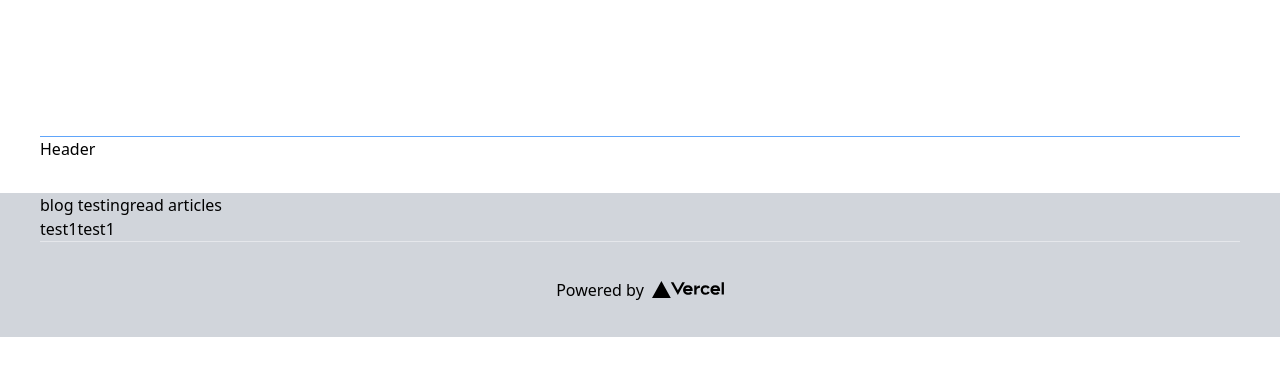
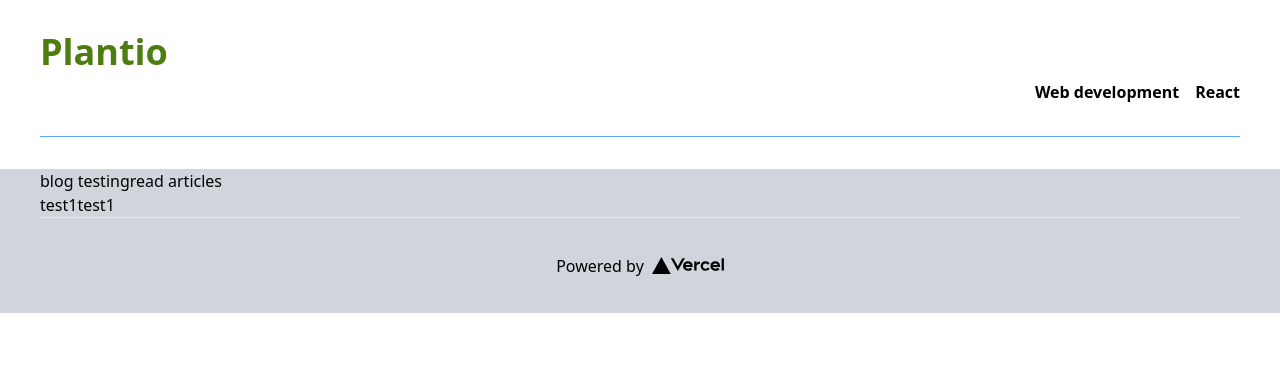
Before and after one commit to rikiDalvarez/test-blog, a Next.js app in the folder app/: page / in a window 1280 px wide. Shown: the top 376 px of the page. Built offline with nearby package versions, Linux system fonts and the light colour scheme.

Commit message:
fix style text color

```diff
--- a/app/components/Header.tsx
+++ b/app/components/Header.tsx
@@ -6,25 +6,25 @@ const categories = [{ name: "React", slug: "React" }, { name: "Web development",
 
 function Header() {
 	return (
-		<div className="continer mx-auto px-10 mb-8">
+		<div className="continer mx-auto px-10 mb-8 text-lime-700">
 			<div className=" border-b w-full inline-block border-blue-400 py-8">
 				<div className="md:floar-left block">
 					<Link href="/">
-						<span className="cursor-pointer font-bold text-4xl text-white">
-							GRAPHCMS
-						</span>
+						<h1 className="cursor-pointer font-bold text-4xl text-Black">
+							Plantio
+						</h1>
 					</Link>
 				</div>
 				<div className="hidden md:float-left md:contents">
 					{categories.map((category) => (
 						<Link key={category.slug} href={`/category/${category.slug}`}>
-							<span className="md:float-right mt-2 align-middle text-white ml-4 font-semibold cursor-pointer">
+							<h1 className="md:float-right mt-2 align-middle text-black ml-4 font-semibold cursor-pointer">
 								{category.name}
-							</span>
+							</h1>
 						</Link>
 					))}
 				</div>
-			</div>Header
+			</div>
 		</div>
 	)
 }
```
